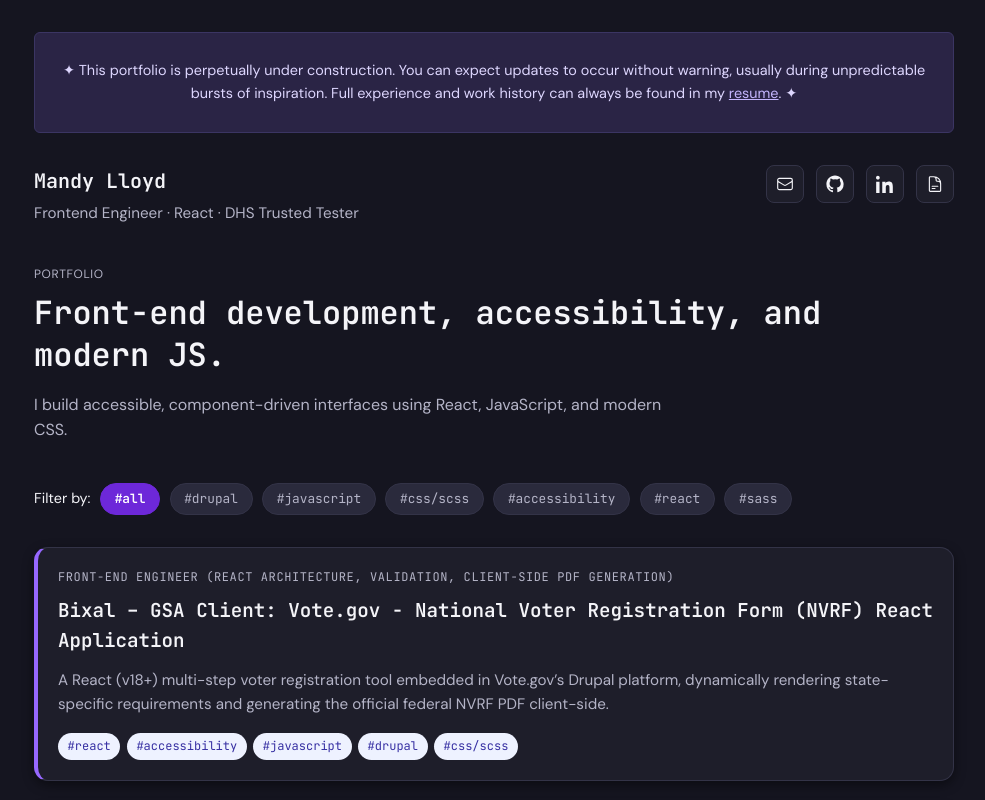
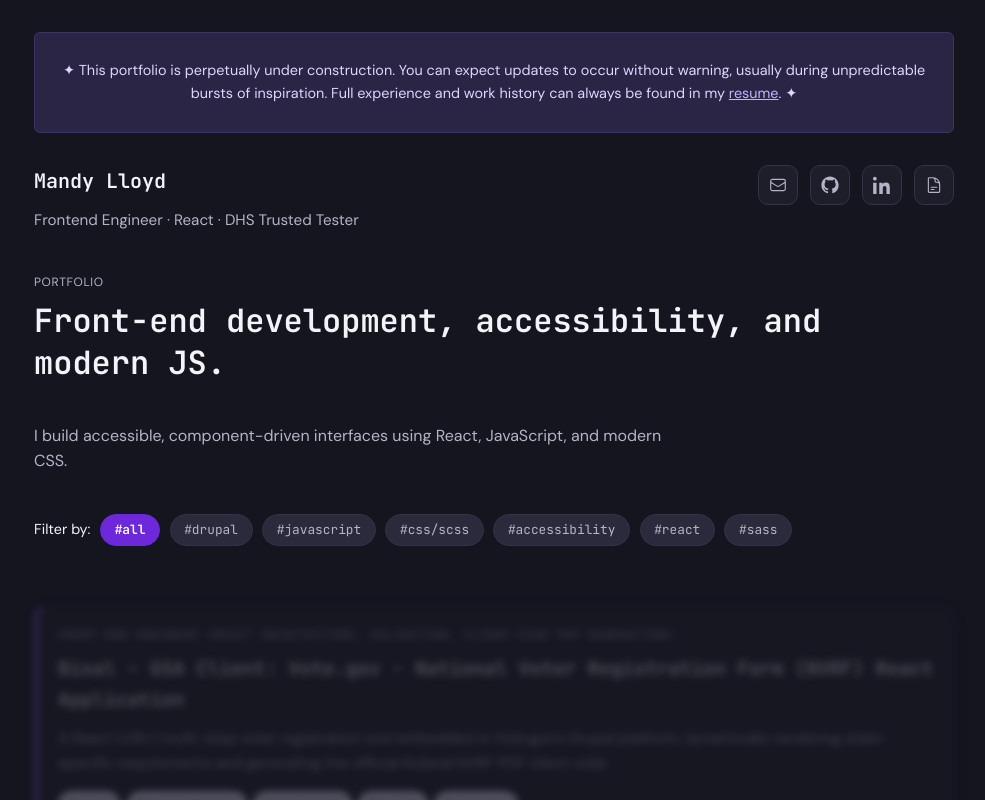
Before and after one commit to mandylloyd/portfolio, a React (Vite) app: page / in a window 1280 px wide. Shown: the top 800 px of the page, without its empty margins (146-1131 px from the left). Built offline with nearby package versions, Linux system fonts and the light colour scheme.

Commit message:
animate homepage elements

```diff
--- a/src/App.css
+++ b/src/App.css
@@ -13,14 +13,7 @@
   --accent-hover: #7c3aed;
   --accent-strong: #6d28d9;
 
-  --link-color-bg-dark: #a78bfa;
-  --link-color-bg-dark: #c4b5fd;
-  --link-color-bg-light: #312e81;
-  --link-color-bg-light: #a78bfa;
-
-
-  --tag-bg: #312e81;
-  --tag-text: #e0e7ff;
+  --link-dark-bg: #c4b5fd;
 
   --focus: #a78bfa;
 
@@ -48,7 +41,9 @@
   font-size: 16px;
 }
 
-h1, h2, h3,
+h1,
+h2,
+h3,
 .header-name,
 .project-title,
 .filter-button,
@@ -58,12 +53,11 @@
 }
 
 a {
-  color: var(--link-color-bg-dark);
+  color: var(--link-dark-bg);
   text-decoration: none;
 }
 
 a:hover {
-  color: var(--link-color-bg-dark);
   text-decoration: underline;
 }
 
@@ -72,6 +66,8 @@
   outline: 3px solid var(--focus);
   outline-offset: 2px;
 }
+
+/* Layout */
 
 .app-root {
   min-height: 100vh;
@@ -94,11 +90,12 @@
   font-size: 0.9rem;
   text-align: center;
   margin-bottom: 2rem;
+}
 
-  a {
-    text-decoration: underline;
-  }
+.construction-banner a {
+  text-decoration: underline;
 }
+
 
 /* Header */
 
@@ -127,6 +124,7 @@
 
 .header-links {
   display: flex;
+  align-items: center;
   gap: 0.75rem;
 }
 
@@ -135,27 +133,32 @@
   align-items: center;
   justify-content: center;
 
-  width: 38px;
-  height: 38px;
+  width: 40px;
+  height: 40px;
 
-  border-radius: 8px;
+  border-radius: 10px;
   background: var(--surface);
   border: 1px solid var(--border);
 
-  color: var(--link-color);
+  color: var(--text-secondary);
 
-  transition: all 0.15s ease;
+  transition: transform 0.15s ease,
+              border-color 0.15s ease,
+              color 0.15s ease,
+              background 0.15s ease;
 }
 
 .header-links a:hover {
   border-color: var(--accent);
   color: var(--accent);
+  background: var(--surface-elevated);
   transform: translateY(-2px);
 }
 
 .header-links svg {
   width: 18px;
   height: 18px;
+  display: block;
 }
 
 /* Hero */
@@ -198,13 +201,10 @@
   font-size: 0.8rem;
   padding: 0.4rem 0.85rem;
   border-radius: 999px;
-
   border: 1px solid var(--border);
   background: #2a2a3c;
-
   color: var(--text-secondary);
   cursor: pointer;
-
   transition: all 0.15s ease;
 }
 
@@ -238,11 +238,35 @@
   box-shadow: var(--shadow-sm);
   transition: transform 0.15s ease, box-shadow 0.15s ease;
   cursor: pointer;
+  overflow: hidden;
 }
 
 .project-card:hover {
   transform: translateY(-2px);
   box-shadow: var(--shadow-md);
+}
+
+/* Sparkle */
+
+.project-card::after {
+  content: "✦";
+  position: absolute;
+  top: 10px;
+  right: 12px;
+  font-size: 1.5rem;
+  color: var(--accent);
+  opacity: 0;
+  transform: scale(0.5) rotate(0deg);
+}
+
+.project-card:hover::after {
+  animation: sparkle 800ms ease forwards;
+}
+
+@keyframes sparkle {
+  0% { opacity: 0; transform: scale(0.5) rotate(0deg); }
+  50% { opacity: 1; transform: scale(2.2) rotate(20deg); }
+  100% { opacity: 0; transform: scale(1.2) rotate(45deg); }
 }
 
 .project-role {
@@ -329,23 +353,7 @@
   padding-left: 1.25rem;
 }
 
-.view-full-project-button {
-  margin-top: 1.5rem;
-  padding: 0.6rem 1rem;
-  border-radius: var(--radius-sm);
-  border: none;
-  background: var(--accent-strong);
-  color: white;
-  cursor: pointer;
-  font-weight: 600;
-}
-
-.view-full-project-button:hover {
-  background: var(--accent-hover);
-}
-
-/* Full project page */
-
+.view-full-project-button,
 .back-button {
   margin-top: 1.5rem;
   padding: 0.6rem 1rem;
@@ -357,19 +365,98 @@
   font-weight: 600;
 }
 
+.view-full-project-button:hover,
 .back-button:hover {
   background: var(--accent-hover);
 }
 
-/* Footer */
 
-.footer-note {
-  margin-top: 3rem;
-  font-size: 0.85rem;
-  color: var(--text-secondary);
+/* Header pixel reveal */
+
+.pixel-reveal {
+  position: relative;
+  display: inline-block;
+  overflow: hidden;
 }
 
-/* Mobile/Tablet */
+.pixel-reveal::before {
+  content: "";
+  position: absolute;
+  inset: 0;
+
+  background:
+    repeating-linear-gradient(
+      0deg,
+      var(--bg) 0px,
+      var(--bg) 4px,
+      transparent 4px,
+      transparent 8px
+    ),
+    repeating-linear-gradient(
+      90deg,
+      var(--bg) 0px,
+      var(--bg) 4px,
+      transparent 4px,
+      transparent 8px
+    );
+
+  transform-origin: bottom left;
+
+  mask-image: linear-gradient(45deg, var(--bg) 40%, transparent 70%);
+  -webkit-mask-image: linear-gradient(45deg, var(--bg) 40%, transparent 70%);
+  mask-size: 200% 200%;
+  -webkit-mask-size: 200% 200%;
+
+  animation: pixelDiagonalCollapse 1200ms linear forwards;
+
+  z-index: 2;
+  pointer-events: none;
+}
+
+@keyframes pixelDiagonalCollapse {
+  from {
+    transform: scale(1);
+    mask-position: 0% 0%;
+    -webkit-mask-position: 0% 0%;
+  }
+
+  to {
+    transform: scale(0);
+    mask-position: 100% 100%;
+    -webkit-mask-position: 100% 100%;
+  }
+}
+
+/* scrolling reveal */
+
+.reveal-on-scroll {
+  opacity: 0;
+  transform: translateY(30px);
+  filter: blur(6px);
+
+  animation-name: fadeInSoft;
+  animation-duration: 1ms;
+  animation-fill-mode: both;
+  animation-timing-function: linear;
+
+  animation-timeline: view();
+  animation-range: entry 10% cover 30%;
+}
+
+@keyframes fadeInSoft {
+  from {
+    opacity: 0;
+    transform: translateY(30px);
+    filter: blur(6px);
+  }
+  to {
+    opacity: 1;
+    transform: translateY(0);
+    filter: blur(0);
+  }
+}
+
+/* Responsive */
 
 @media (max-width: 600px) {
   .header-inner {
@@ -381,3 +468,15 @@
     font-size: 1.6rem;
   }
 }
+
+/* Motion fallback */
+
+@media (prefers-reduced-motion: reduce) {
+  .project-card::after,
+  .pixel-reveal::before,
+  .reveal-on-scroll {
+    animation: none !important;
+    transform: none !important;
+    filter: none !important;
+  }
+}
--- a/src/App.jsx
+++ b/src/App.jsx
@@ -183,12 +183,12 @@
   return (
     <header className="app-header">
       <div className="header-inner">
-<div className="header-left">
-  <h1 className="header-name">Mandy Lloyd</h1>
-  <p className="header-role">
-    Frontend Engineer · React · DHS Trusted Tester
-  </p>
-</div>
+        <div className="header-left">
+          <h1 className="header-name pixel-reveal">Mandy Lloyd</h1>
+          <p className="header-role">
+            Frontend Engineer · React · DHS Trusted Tester
+          </p>
+        </div>
 
         <nav className="header-links" aria-label="External links of contact">
           <a
@@ -197,7 +197,6 @@
           >
             <EnvelopeIcon />
           </a>
-
           <a
             href="https://github.com/mandylloyd?tab=overview&from=2024-12-01&to=2024-12-31"
             target="_blank"
@@ -212,7 +211,6 @@
               <path d="M12 .5C5.65.5.5 5.65.5 12a11.5 11.5 0 008 10.94c.6.1.82-.26.82-.58v-2.03c-3.26.71-3.95-1.57-3.95-1.57-.54-1.36-1.31-1.73-1.31-1.73-1.07-.74.08-.73.08-.73 1.18.08 1.8 1.21 1.8 1.21 1.05 1.8 2.76 1.28 3.43.98.11-.76.41-1.28.74-1.57-2.6-.3-5.34-1.3-5.34-5.78 0-1.28.46-2.32 1.2-3.14-.12-.3-.52-1.52.12-3.17 0 0 .98-.31 3.2 1.2a11.1 11.1 0 015.82 0c2.22-1.51 3.2-1.2 3.2-1.2.64 1.65.24 2.87.12 3.17.74.82 1.2 1.86 1.2 3.14 0 4.49-2.74 5.48-5.35 5.78.42.36.8 1.08.8 2.18v3.23c0 .32.22.69.82.57A11.5 11.5 0 0023.5 12C23.5 5.65 18.35.5 12 .5z" />
             </svg>
           </a>
-
           <a
             href="https://www.linkedin.com/in/lloydmandy"
             target="_blank"
@@ -227,7 +225,6 @@
               <path d="M4.98 3.5C4.98 4.88 3.87 6 2.49 6 1.11 6 0 4.88 0 3.5 0 2.12 1.11 1 2.49 1 3.87 1 4.98 2.12 4.98 3.5zM.22 8.98H4.7V24H.22V8.98zM8.34 8.98h4.29v2.05h.06c.6-1.14 2.08-2.34 4.29-2.34 4.59 0 5.44 3.02 5.44 6.95V24h-4.48v-6.83c0-1.63-.03-3.73-2.27-3.73-2.27 0-2.62 1.77-2.62 3.61V24H8.34V8.98z" />
             </svg>
           </a>
-
           <a
             href="/Mandy_Lloyd_Front-End_Engineer_Accessibility.pdf"
             target="_blank"
@@ -250,7 +247,7 @@
   return (
     <section className="hero" aria-labelledby="hero-heading">
       <p className="hero-eyebrow">Portfolio</p>
-      <h2 id="hero-heading" className="hero-title">
+      <h2 id="hero-heading" className="hero-title pixel-reveal">
         Front-end development, accessibility, and modern JS.
       </h2>
       <p className="hero-text">
@@ -274,7 +271,7 @@
 
   return (
     <section
-      className="filter-bar"
+      className="filter-bar reveal-on-scroll pixel-mask"
       aria-label="Filter projects by technology"
     >
       <span>Filter by:</span>
@@ -324,7 +321,7 @@
   }
 
   return (
-    <section aria-label="Projects">
+    <section className="reveal-on-scroll pixel-mask" aria-label="Projects">
       <div className="project-grid">
         {projects.map((project) => (
           <ProjectCard
@@ -341,7 +338,7 @@
 function ProjectCard({ project, onClick }) {
   return (
     <article
-      className="project-card"
+      className="project-card reveal-on-scroll pixel-mask"
       onClick={onClick}
       onKeyDown={(event) => {
         if (event.key === "Enter" || event.key === " ") {
```
